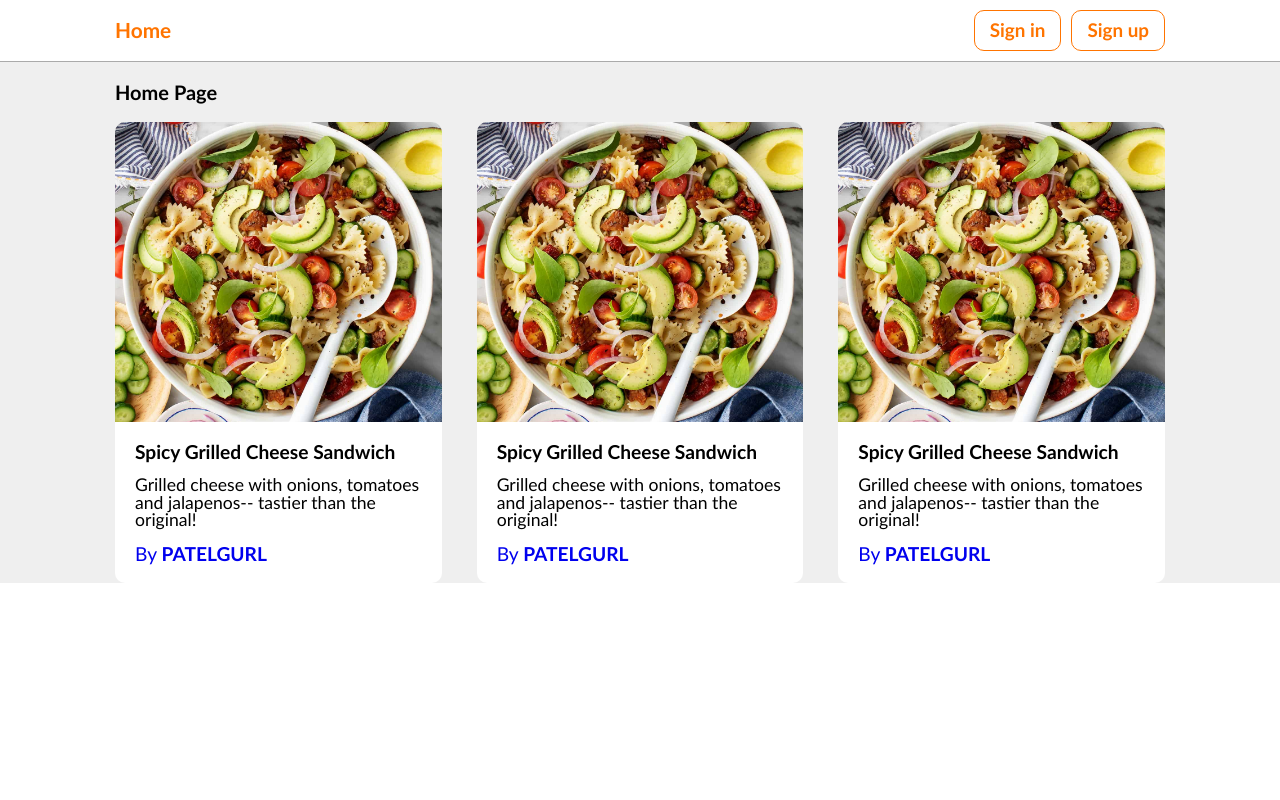
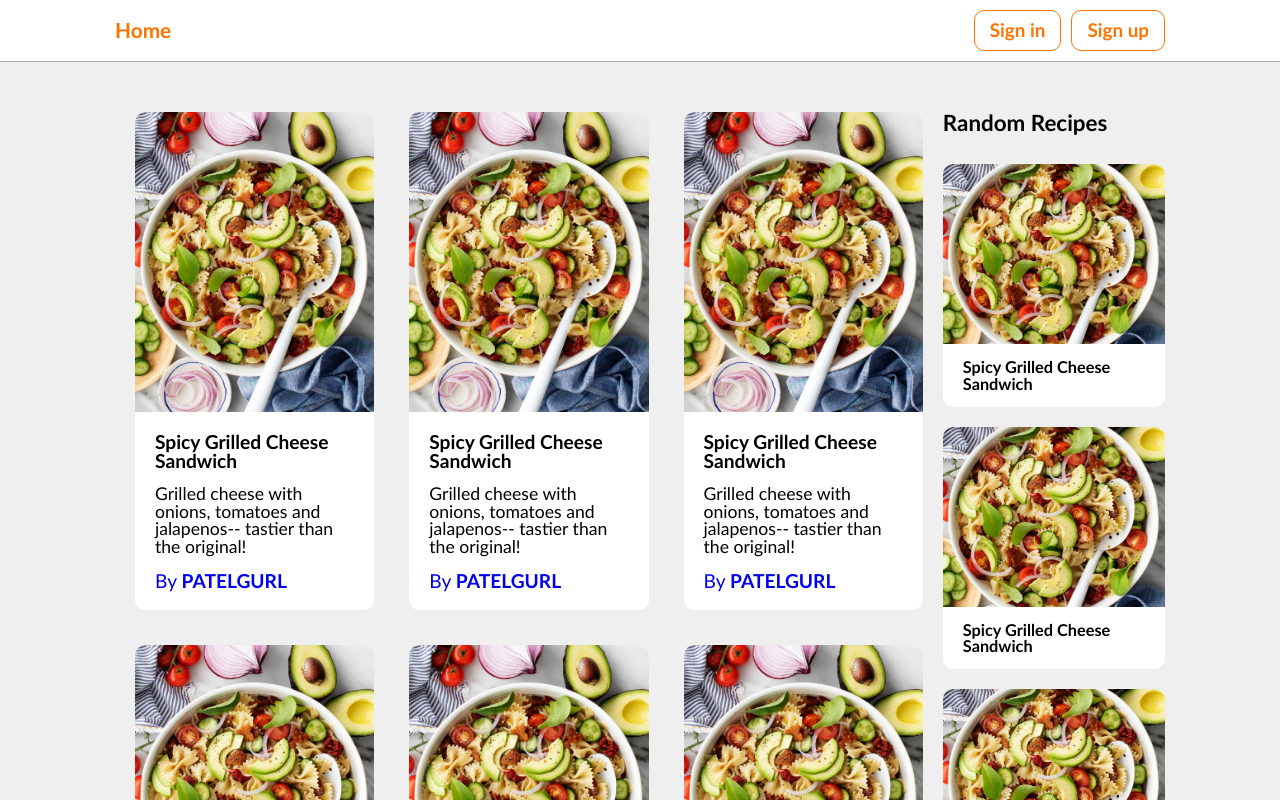
Before and after one commit to isleeden/YiRecipe, a React (Create React App) app: page / in a window 1280 px wide. Shown: the top 800 px of the page. Built offline with nearby package versions, Linux system fonts and the light colour scheme.

Commit message:
implement sidebar list

```diff
--- /dev/null
+++ b/src/components/SidebarList/SidebarList.jsx
@@ -0,0 +1,16 @@
+import React from "react";
+import SidebarListItem from "components/SidebarListItem/SidebarListItem";
+import styles from "./SidebarList.module.scss";
+
+export default function SidebarList({ recipes, title }) {
+  return (
+    <div>
+      <h2 className={styles.title}>{title}</h2>
+      <div className={styles.list}>
+        {recipes.map((recipe) => {
+          return <SidebarListItem key={recipe.id} {...recipe} />;
+        })}
+      </div>
+    </div>
+  );
+}
--- /dev/null
+++ b/src/components/SidebarList/SidebarList.module.scss
@@ -0,0 +1,10 @@
+.title {
+  font-size: 1.4em;
+  font-weight: 600;
+  margin-bottom: 30px;
+}
+
+.list {
+  display: grid;
+  gap: 20px;
+}
--- /dev/null
+++ b/src/components/SidebarListItem/SidebarListItem.jsx
@@ -0,0 +1,13 @@
+import React from "react";
+import styles from "./SidebarListItem.module.scss";
+
+export default function SidebarListItem({ title, img, author }) {
+  return (
+    <div className={styles.card}>
+      <div className={styles.imgWrapper}>
+        <img src={img} alt="" />
+      </div>
+      <h3 className={styles.title}>{title}</h3>
+    </div>
+  );
+}
--- /dev/null
+++ b/src/components/SidebarListItem/SidebarListItem.module.scss
@@ -0,0 +1,27 @@
+@import "styles/variables.scss";
+
+.card {
+  background-color: $white;
+  border-radius: 10px;
+}
+
+.imgWrapper {
+  border-top-right-radius: 10px;
+  border-top-left-radius: 10px;
+  position: relative;
+  height: 180px;
+  overflow: hidden;
+
+  img {
+    width: 100%;
+    position: absolute;
+    top: 50%;
+    transform: translateY(-50%);
+  }
+}
+
+.title {
+  padding: 15px 20px;
+  font-size: 1.02em;
+  font-weight: 600;
+}
--- a/src/pages/Home.jsx
+++ b/src/pages/Home.jsx
@@ -2,9 +2,55 @@ import React from "react";
 import Header from "components/Header/Header";
 import "styles/pages/Home.scss";
 import RecipeList from "components/RecipeList/RecipeList";
+import SidebarList from "components/SidebarList/SidebarList";
 
 export default function Home() {
   const recipes = [
+    {
+      id: "0",
+      title: "Spicy Grilled Cheese Sandwich",
+      body: "Grilled cheese with onions, tomatoes and jalapenos-- tastier than the original!",
+      author: "PATELGURL",
+      img: "/images/recipe_1.jpg",
+    },
+    {
+      id: "1",
+      title: "Spicy Grilled Cheese Sandwich",
+      body: "Grilled cheese with onions, tomatoes and jalapenos-- tastier than the original!",
+      author: "PATELGURL",
+      img: "/images/recipe_1.jpg",
+    },
+    {
+      id: "2",
+      title: "Spicy Grilled Cheese Sandwich",
+      body: "Grilled cheese with onions, tomatoes and jalapenos-- tastier than the original!",
+      author: "PATELGURL",
+      img: "/images/recipe_1.jpg",
+    },
+    {
+      id: "3",
+      title: "Spicy Grilled Cheese Sandwich",
+      body: "Grilled cheese with onions, tomatoes and jalapenos-- tastier than the original!",
+      author: "PATELGURL",
+      img: "/images/recipe_1.jpg",
+    },
+    {
+      id: "4",
+      title: "Spicy Grilled Cheese Sandwich",
+      body: "Grilled cheese with onions, tomatoes and jalapenos-- tastier than the original!",
+      author: "PATELGURL",
+      img: "/images/recipe_1.jpg",
+    },
+    {
+      id: "5",
+      title: "Spicy Grilled Cheese Sandwich",
+      body: "Grilled cheese with onions, tomatoes and jalapenos-- tastier than the original!",
+      author: "PATELGURL",
+      img: "/images/recipe_1.jpg",
+    },
+  ];
+
+  const recipesSidebar = [
     {
       id: "0",
       title: "Spicy Grilled Cheese Sandwich",
@@ -31,12 +77,22 @@ export default function Home() {
   return (
     <>
       <Header />
-      <div className="home__main">
+      <main className="home__main">
         <div className="container">
           <h1 className="home__title">Home Page</h1>
-          <RecipeList recipes={recipes} />
+          <section className="last-added">
+            <div className="main-content">
+              <RecipeList recipes={recipes} title="Last Added" />
+            </div>
+            <aside className="sidebar">
+              <SidebarList
+                recipes={recipesSidebar}
+                title="Random Recipes"
+              ></SidebarList>
+            </aside>
+          </section>
         </div>
-      </div>
+      </main>
     </>
   );
 }
--- a/src/styles/pages/Home.scss
+++ b/src/styles/pages/Home.scss
@@ -1,11 +1,23 @@
 @import "styles/variables.scss";
 
 .home__main {
+  padding: 50px 0;
   background-color: $light-gray;
+
+  .last-added {
+    display: flex;
+  }
+
+  .main-content {
+    width: 78%;
+    padding: 0 20px;
+  }
+
+  .sidebar {
+    width: 22%;
+  }
 }
 
 .home__title {
-  font-size: 20px;
-  font-weight: 600;
-  padding: 20px 0;
+  display: none;
 }
```
